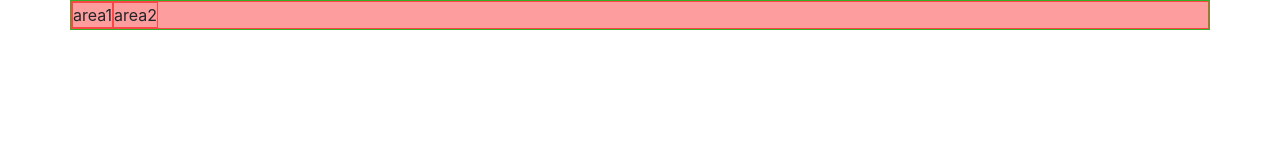
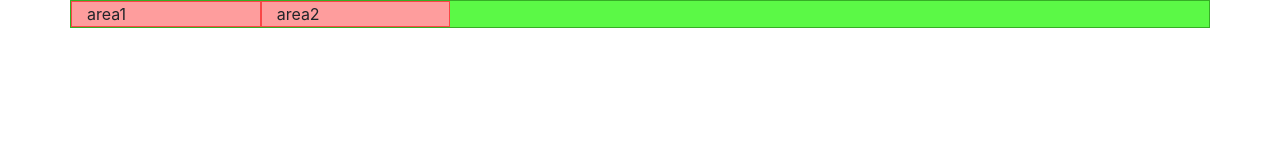
Before and after one commit to rod273/grid_bootstrap, a plain HTML site: page index.html in a window 1280 px wide. Drawn offline with nearby package versions, Linux system fonts and the light colour scheme.

Commit message:
Update index.html

```diff
--- a/index.html
+++ b/index.html
@@ -27,9 +27,9 @@
   <body>
 
     <div class="container marcador-container">
-        <div class="row marcador">
-            <div class="marcador">area1</div>
-            <div class="marcador">area2</div>
+        <div class="row">
+            <div class="marcador col-6 col-sm-2">area1</div>
+            <div class="marcador col-6 col-sm-2">area2</div>
         </div>
 
     </div>
```
